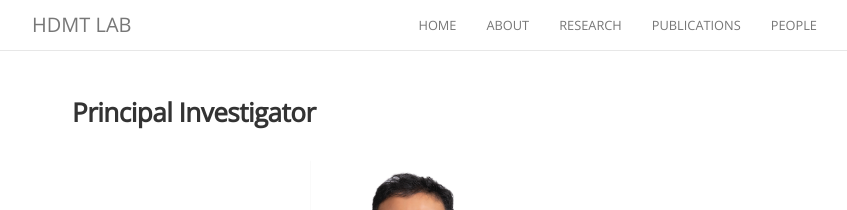
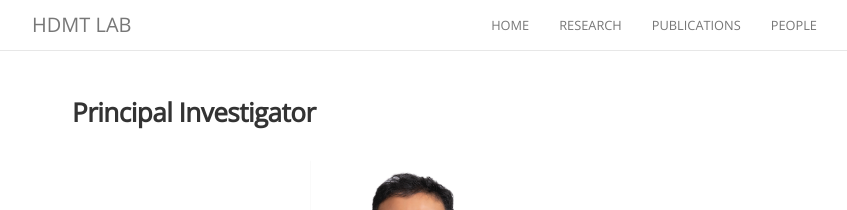
Before and after one commit to exgalcos/exgalcos.github.io, a Jekyll site: the page built from people.md, in a window 1280 px wide. Shown: the top 210 px of the page, without its empty margins (223-1070 px from the left). Built offline with Jekyll 4.4.1, drawn with Linux system fonts in a browser that asks for light colours; nearby versions of some CDN libraries; comment, search, counter and statistics services are not loaded.

Commit message:
delete about tab

```diff
--- a/_config.yml
+++ b/_config.yml
@@ -20,8 +20,6 @@ highlighter:        rouge
 nav:
   - name:           "home"
     href:           "/"
-  - name:           "about"
-    href:           "/about"
   - name:           "research"
     href:           "/research"
   - name:           "publications"
```
